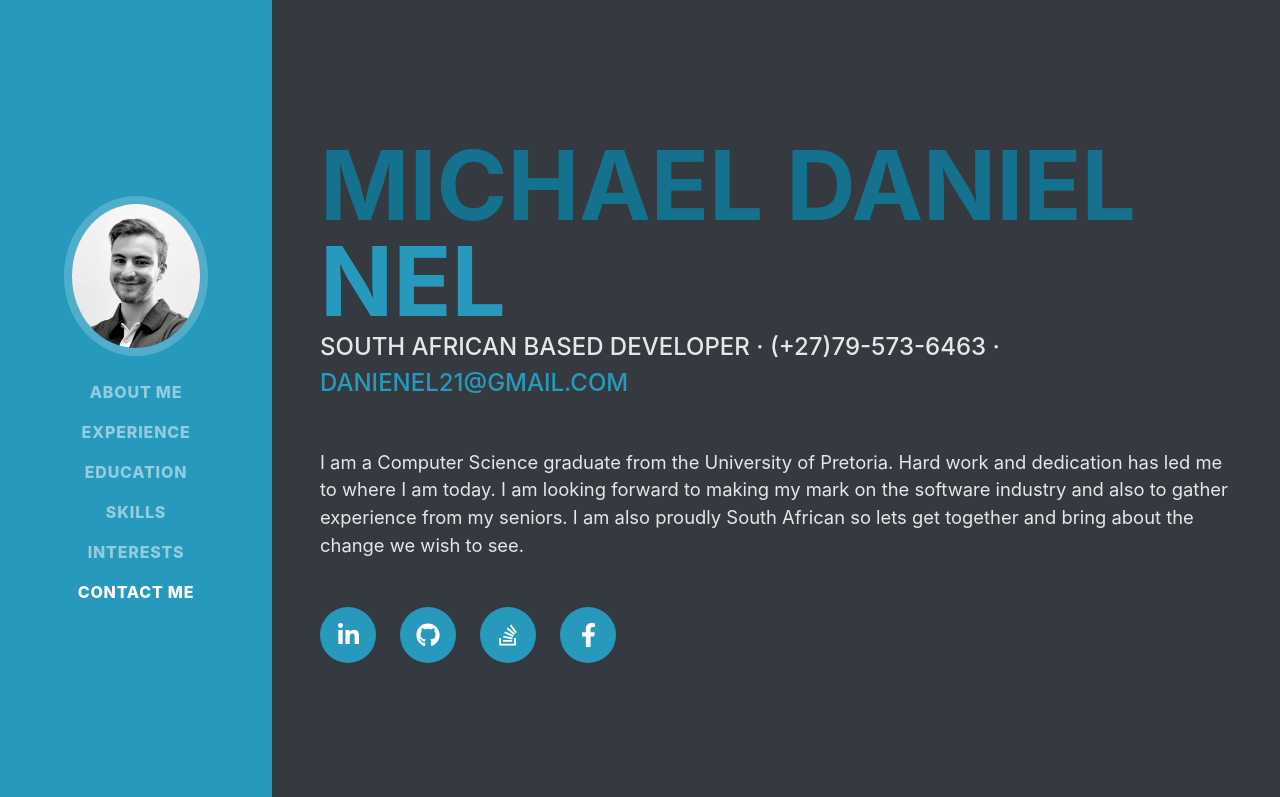
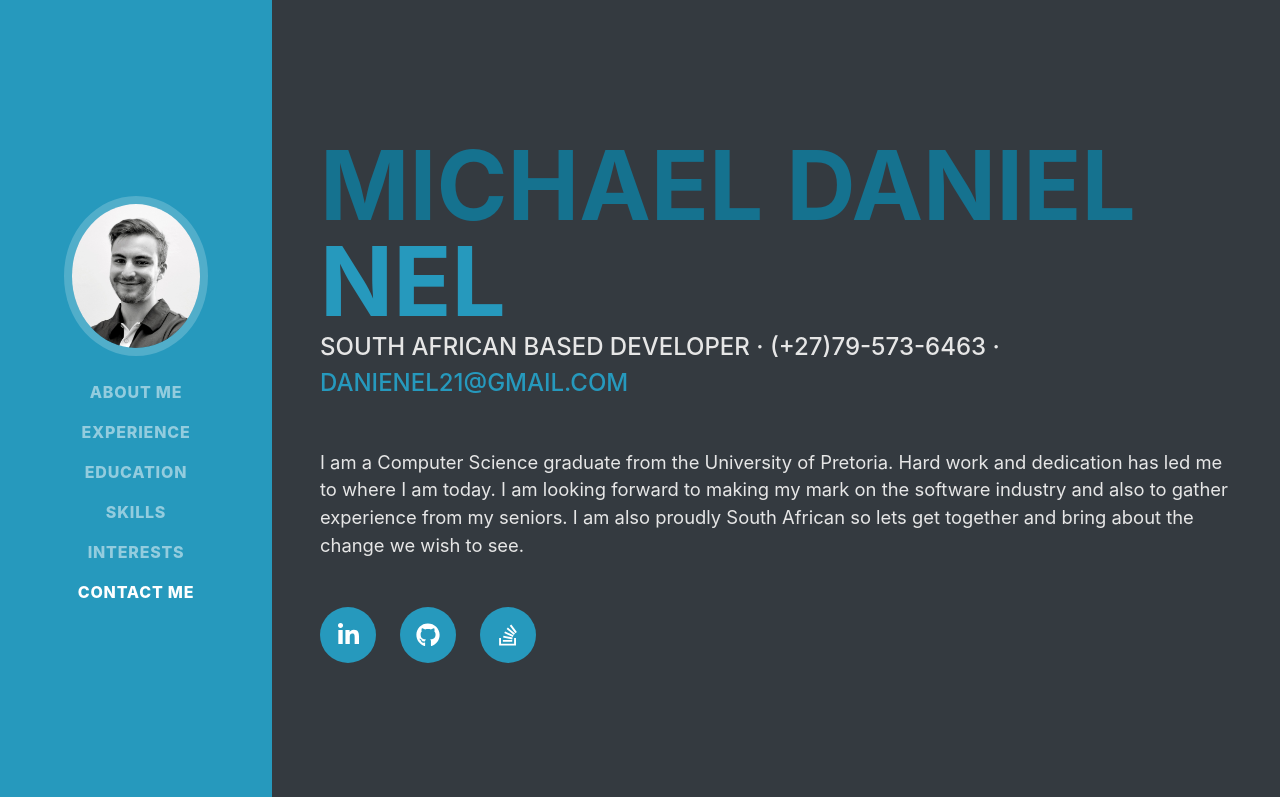
Before and after one commit to DanieNel21/DanieNel21.github.io, a plain HTML site: page index.html in a window 1280 px wide. Shown: the top 797 px of the page. Drawn offline with nearby package versions, Linux system fonts and the light colour scheme; a web font is replaced by a local one.

Commit message:
latest changes2

```diff
--- a/index.html
+++ b/index.html
@@ -41,7 +41,7 @@
                     <div class="subheading mb-5"> South African based developer · (+27)79-573-6463  · <a href="mailto:">danienel21@gmail.com</a></div>
                     <p class="lead mb-5">I am a Computer Science graduate from the University of Pretoria. Hard work and dedication has led me to where I am today. I am looking forward to making my mark on the software industry and also to gather experience from my seniors. I am also proudly South African so lets get together and bring about the change we wish to see.</p>
                     <div class="social-icons">
-                        <a class="social-icon" href="https://www.linkedin.com/in/michael-daniel-nel-825877187/"><i class="fab fa-linkedin-in"></i></a><a class="social-icon" href="https://github.com/DanieNel21"><i class="fab fa-github"></i></a><a class="social-icon" href="https://stackoverflow.com/users/13856535/danienel21"><i class="fab fa-stack-overflow"></i></a><a class="social-icon" href="#"><i class="fab fa-facebook-f"></i></a>
+                        <a class="social-icon" href="https://www.linkedin.com/in/michael-daniel-nel-825877187/"><i class="fab fa-linkedin-in"></i></a><a class="social-icon" href="https://github.com/DanieNel21"><i class="fab fa-github"></i></a><a class="social-icon" href="https://stackoverflow.com/users/13856535/danienel21"><i class="fab fa-stack-overflow"></i></a>
                     </div>
                 </div>
             </section>
```
